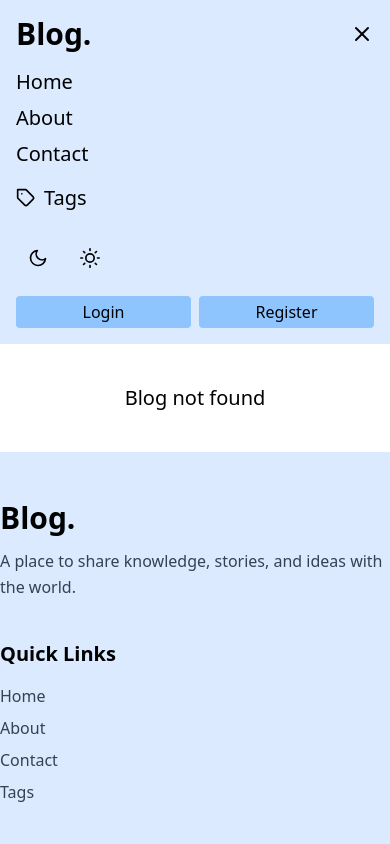
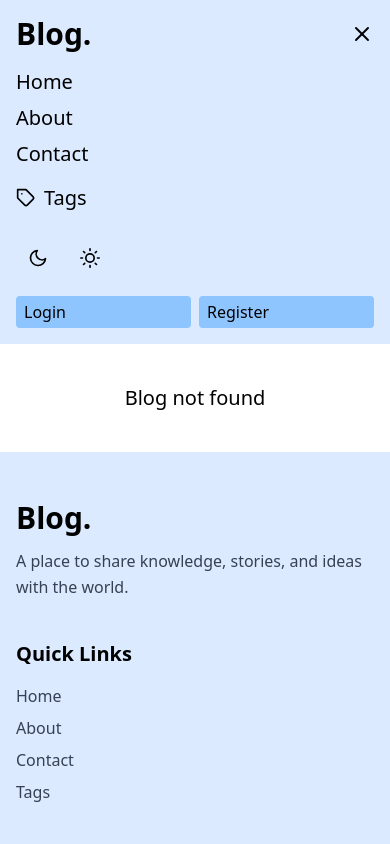
Before and after one commit to Vishalkhandal/blog-app, a React (Vite) app: page /post/create in a window 390 px wide. Both pictures are taken after a click on the button 362 px from the left and 34 px from the top of the page. Shown: the top 844 px of the page. Built offline with nearby package versions, Linux system fonts and the light colour scheme.

Commit message:
update in header menu

```diff
--- a/src/components/Footer.jsx
+++ b/src/components/Footer.jsx
@@ -4,7 +4,7 @@ import { FiGithub, FiTwitter, FiLinkedin, FiMail } from 'react-icons/fi'
 function Footer() {
   return (
     <footer className="bg-blue-100 text-black mt-10">
-      <div className="max-w-7xl mx-auto py-12 grid grid-cols-1 md:grid-cols-4 gap-10">
+      <div className="max-w-7xl mx-auto py-12 px-4 md:px-0 grid grid-cols-1 md:grid-cols-4 gap-10">
         {/* Brand + Description */}
         <div>
           <h2 className="text-3xl font-bold mb-3">Blog.</h2>
--- a/src/components/Header.jsx
+++ b/src/components/Header.jsx
@@ -50,9 +50,9 @@ function Header() {
       {menuOpen && (
         <div className='md:hidden px-4 pb-4'>
           <ul className='flex flex-col gap-2 text-xl'>
-            <li className='hover:text-blue-900 cursor-pointer'>Home</li>
-            <li className='hover:text-blue-900 cursor-pointer'>About</li>
-            <li className='hover:text-blue-900 cursor-pointer'>Contact</li>
+            <NavLink to="/" className='hover:text-blue-900 cursor-pointer'>Home</NavLink>
+            <NavLink to="about" className='hover:text-blue-900 cursor-pointer'>About</NavLink>
+            <NavLink to="contact" className='hover:text-blue-900 cursor-pointer'>Contact</NavLink>
           </ul>
 
           <div className='flex flex-col gap-4 mt-4'>
@@ -65,8 +65,8 @@ function Header() {
               <li className='hover:bg-black hover:text-white rounded p-3'><FiSun /></li>
             </ul>
             <div className='flex gap-2'>
-              <button className='w-full py-1 px-2 hover:bg-blue-400 bg-blue-300 text-black rounded cursor-pointer'>Login</button>
-              <button className='w-full py-1 px-2 hover:bg-blue-400 bg-blue-300 text-black rounded cursor-pointer'>Register</button>
+              <NavLink to="/auth/login" className='w-full py-1 px-2 hover:bg-blue-400 bg-blue-300 text-black rounded cursor-pointer'>Login</NavLink>
+              <NavLink to="/auth/register" className='w-full py-1 px-2 hover:bg-blue-400 bg-blue-300 text-black rounded cursor-pointer'>Register</NavLink>
             </div>
           </div>
         </div>
```
